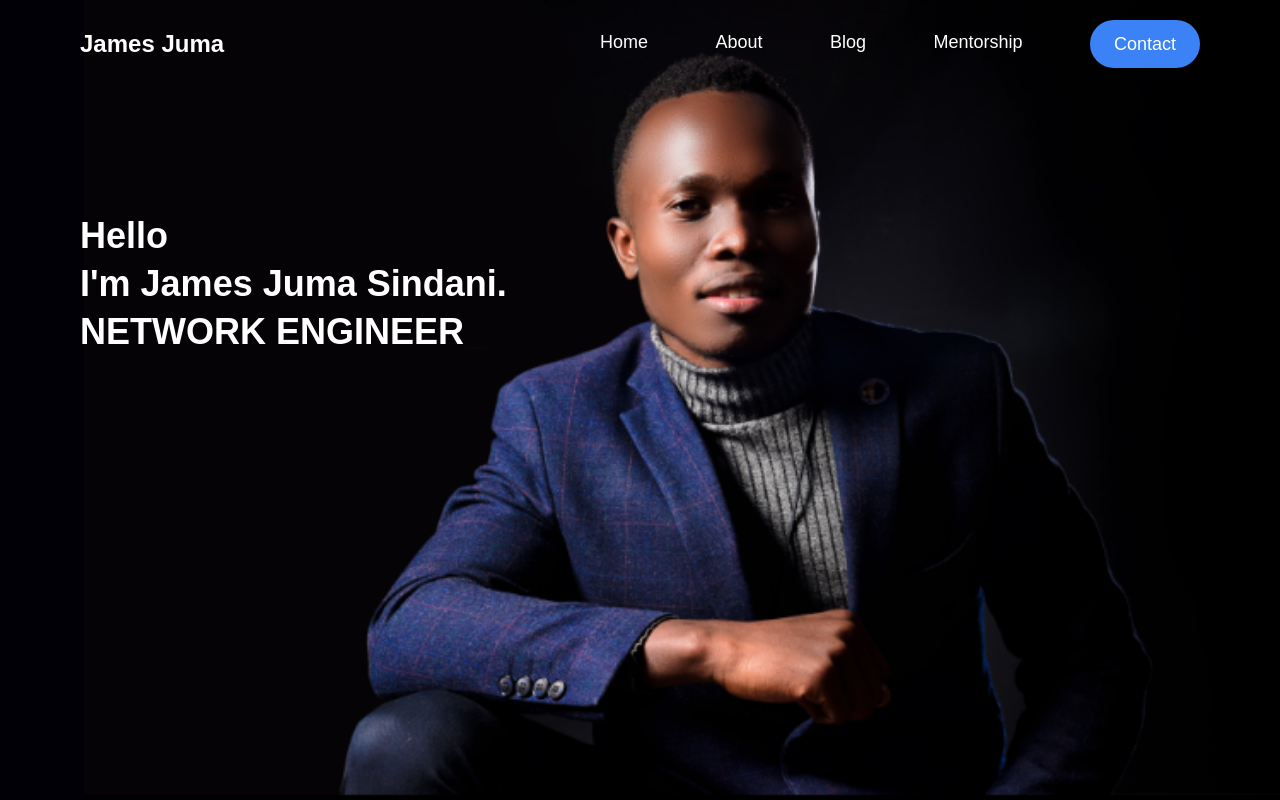
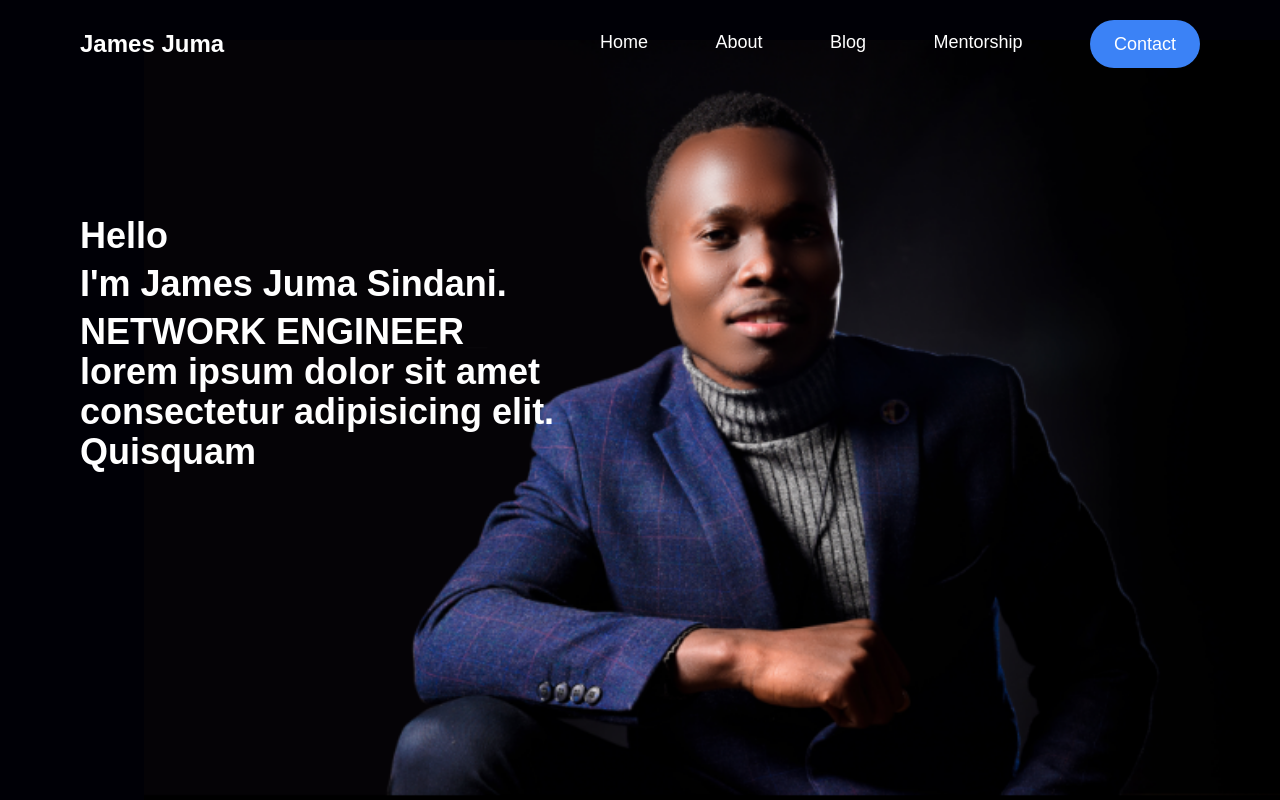
Before and after one commit to danigitari/jumah-portfolio, a React (Vite) app: page / in a window 1280 px wide. Built offline with nearby package versions, Linux system fonts and the light colour scheme.

Commit message:
wednesday

```diff
--- a/src/Home.jsx
+++ b/src/Home.jsx
@@ -39,11 +39,15 @@ function Home() {
          "
         >
           <div className=" hidden md:flex w-full h-full bg-[#000006]"> </div>
-          <img src="jumah3.png" alt="" className="flex h-full right-0" />
+          <img
+            src="jumah3.png"
+            alt=""
+            className="flex h-full right-0 pt-0 md:pt-10 bg-[#000006]"
+          />
         </div>
         <div className="flex md:hidden bg-[url('jumah3.png')] bg-center bg-[#000006] bg-no-repeat w-full h-full"></div>
       </div>
-      <div className="absolute bottom-4 md:top-44 md:bg-transparent pl-5 md:pl-20 text-white text-2xl md:text-4xl bg-[#181822] font-bold w-full p-10 ">
+      <div className="absolute bottom-4 md:top-44 md:bg-transparent pl-5 w-1/2 md:pl-20 text-white text-2xl md:text-4xl bg-[#181822] font-bold p-10 ">
         Hello <div className="py-2"> I'm James Juma Sindani.</div>
         <h1 className="font-bold text-white">
           <div className="text-2xl md:text-4xl  text-bold ">
@@ -58,6 +62,8 @@ function Home() {
               delaySpeed={1000}
             />
           </div>{" "}
+
+          lorem ipsum dolor sit amet consectetur adipisicing elit. Quisquam
         </h1>
       </div>
     </>
```
